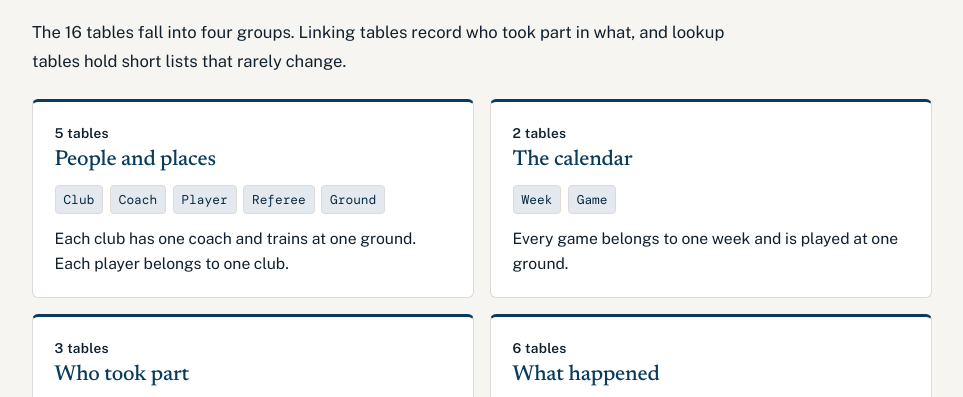
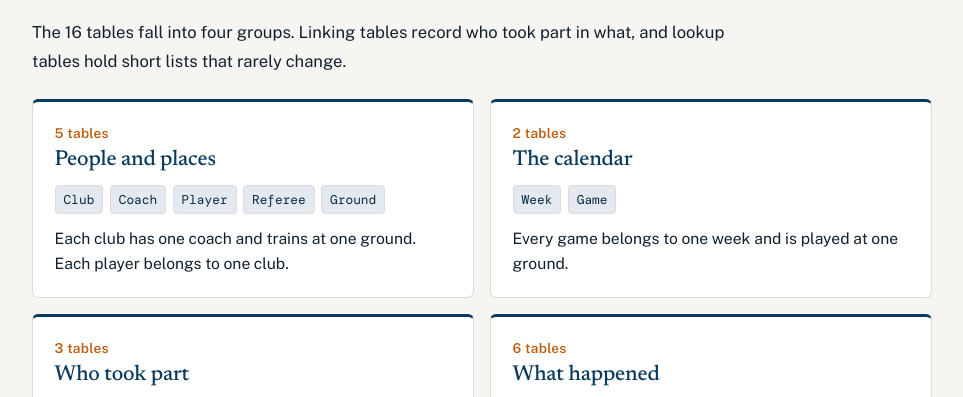
Before and after one commit to Yarida-nes/Yarida-CV, a plain HTML site: page soccer-database.html in a window 1280 px wide. Shown: the part 2771-3168 px from the top of the page, without its empty margins (158-1121 px from the left). Drawn offline with nearby package versions, Linux system fonts and the light colour scheme.

Commit message:
Soccer database page: orange table-count labels

```diff
--- a/soccer-database.html
+++ b/soccer-database.html
@@ -49,7 +49,7 @@
       .result-shot figcaption { margin-top: .6rem; color: var(--muted); font-size: .9rem; }
       .tgroups { display: grid; grid-template-columns: repeat(2, minmax(0, 1fr)); gap: 1rem; margin: 1.5rem 0 0; }
       .tgroup { padding: 1.25rem 1.35rem 1.35rem; background: var(--surface, #fff); border: 1px solid var(--line); border-top: 3px solid var(--accent); border-radius: 6px; }
-      html body main .tgroup p.tgroup-count { margin: 0 0 .15rem; font-size: .85rem; font-weight: 600; letter-spacing: .02em; color: #bf5f12; }
+      html body main .tgroup p.tgroup-count { margin: 0 0 .15rem; font-size: .85rem; font-weight: 600; letter-spacing: .02em; color: #bf5f12 !important; }
       .tgroup h3 { margin: 0 0 .7rem; font-family: "Newsreader", Georgia, serif; font-weight: 500; font-size: 1.35rem; line-height: 1.2; color: var(--accent); }
       .tgroup-chips { display: flex; flex-wrap: wrap; gap: .4rem; margin: 0 0 .8rem; }
       .tgroup-chips code { padding: .18rem .5rem; border: 1px solid var(--line); border-radius: 4px; background: var(--accent-soft, #e4e9ef); font-family: "DM Mono", ui-monospace, monospace; font-size: .8rem; color: var(--accent-strong, #062a43); }
```
